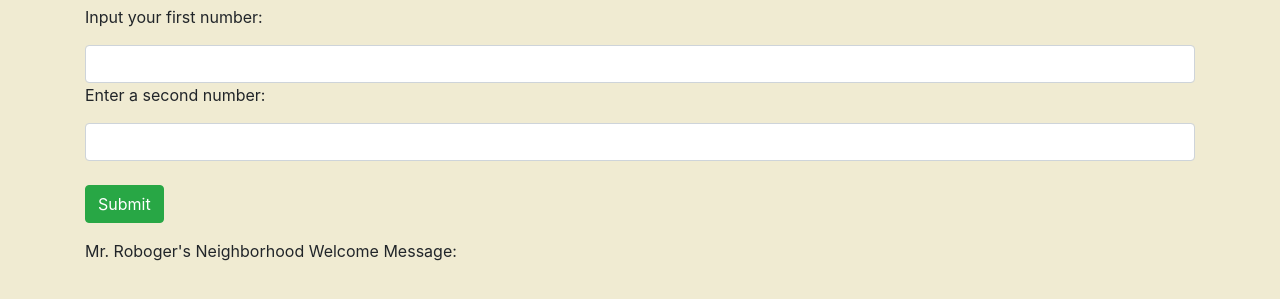
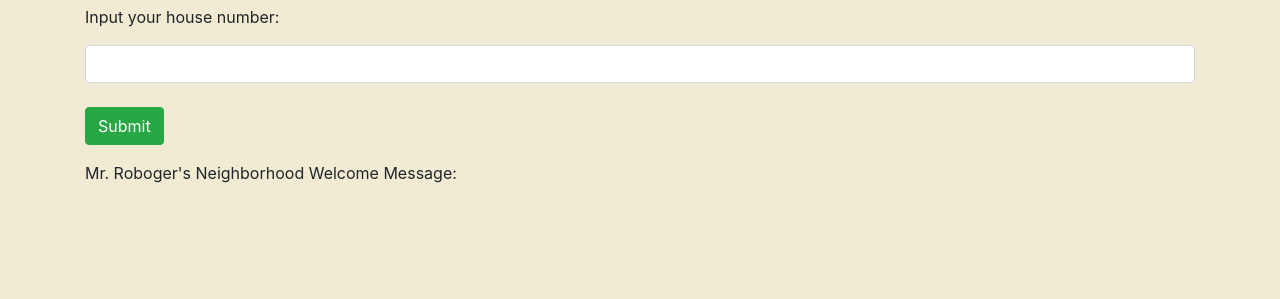
Before and after one commit to QuietEvolver/mr_robogers_neighborhood, a plain HTML site: page index.html in a window 1280 px wide. Shown: the part 41-340 px from the top of the page. Drawn offline with nearby package versions, Linux system fonts and the light colour scheme.

Commit message:
It will add a single input to the index.html.

```diff
--- a/index.html
+++ b/index.html
@@ -11,10 +11,8 @@
     <h2>Mr. Roboger's Neighborhood.</h2>
     <form id="word-counter">
       <div class="form-group">
-        <p>Input your first number:</p>
+        <p>Input your house number:</p>
         <input id="input-value-1"  type="number" name="num1" class="form-control" min="0" ></input>
-        <p>Enter a second number:</p>
-        <input type="number" id="input-value-2" name="num2" class="form-control" min="0">
         <br>
         <button type="submit" class="btn btn-success">Submit</button>
       </div>
```
